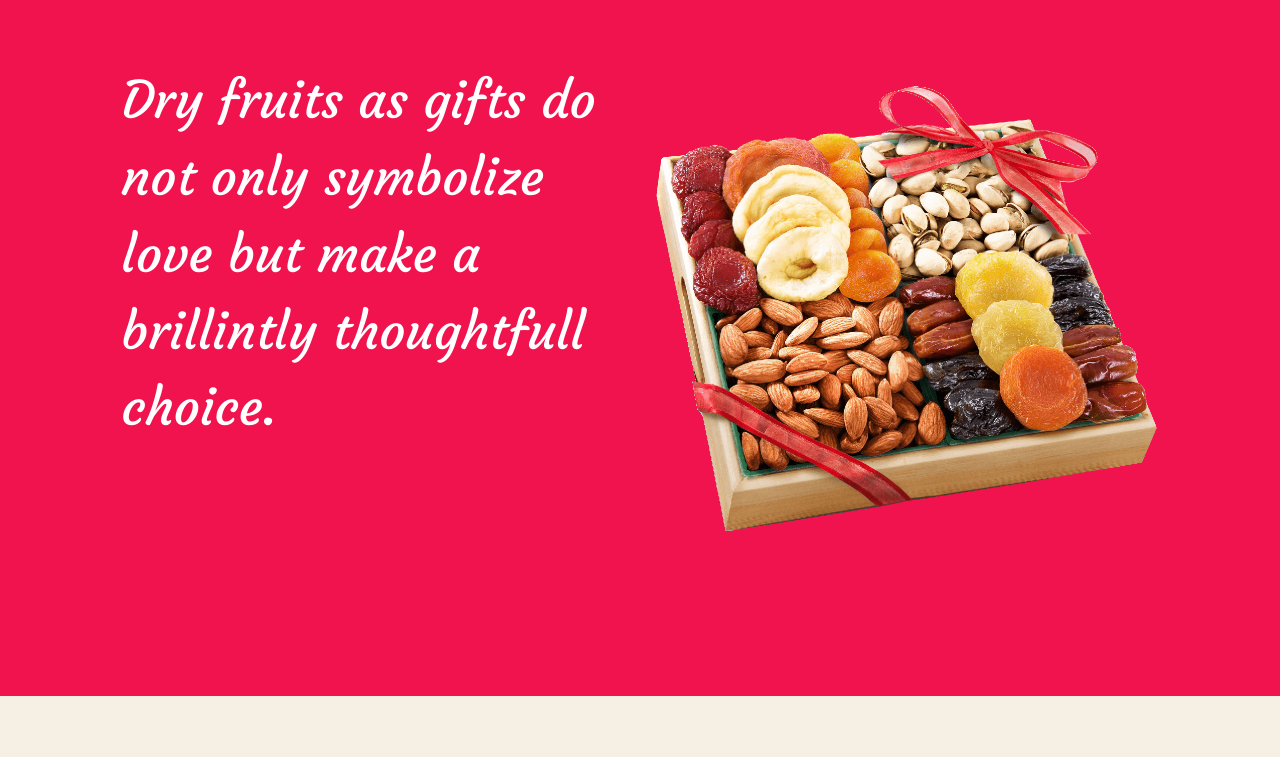
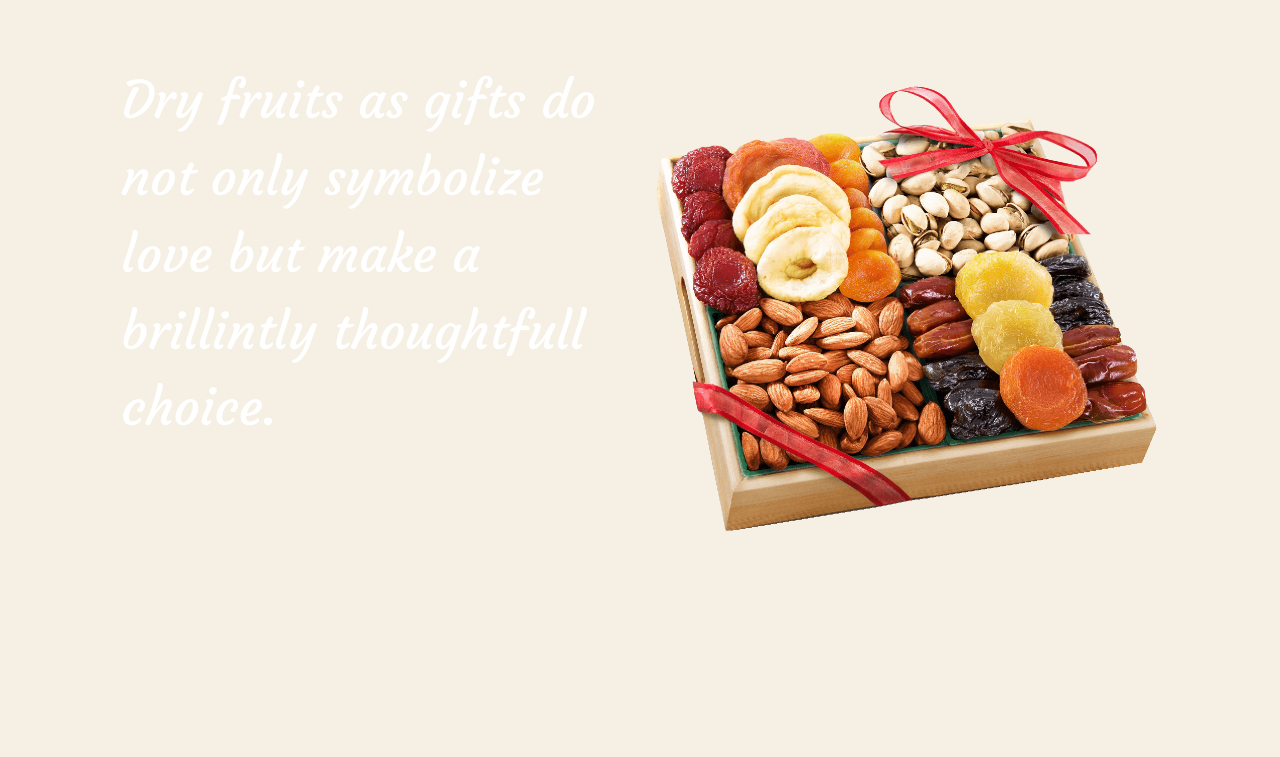
Before and after one commit to vamsi1133/dryfruitshop, a plain HTML site: page index.html in a window 1280 px wide. Shown: the part 527-1284 px from the top of the page. Drawn offline with nearby package versions, Linux system fonts and the light colour scheme.

Commit message:
Update styles.css

```diff
--- a/css/styles.css
+++ b/css/styles.css
@@ -22,7 +22,7 @@ html, body {
 
 .title{
     padding:5% 5% 0 5%;
-    background-color: #f0134d;
+    background-color: #f5f0e3;
     color:white;
 }
 
```
